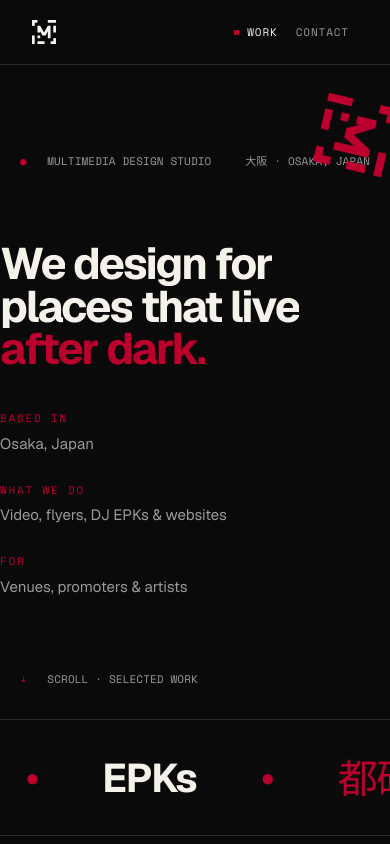
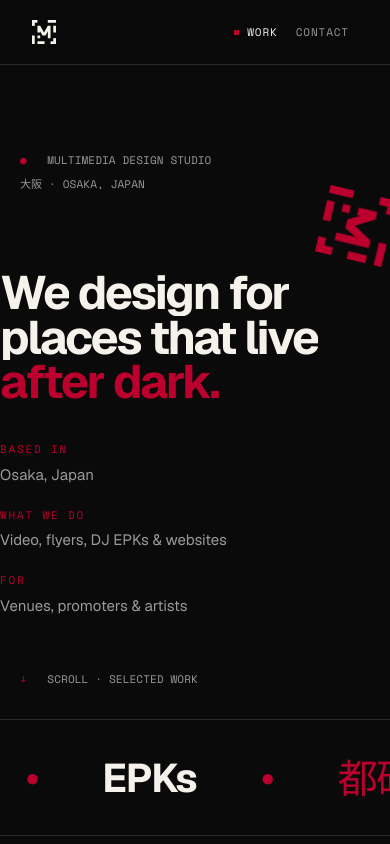
Before and after one commit to miyakolabco/miyakolab, a Next.js app: page / in a window 390 px wide. Shown: the top 844 px of the page. Built offline with nearby package versions, Linux system fonts and the light colour scheme.

Commit message:
Add files via upload

```diff
--- a/app/page.jsx
+++ b/app/page.jsx
@@ -55,11 +55,8 @@ export default function WorkPage() {
         >
           {/* Top labels */}
           <div
-            className="frame"
+            className="frame hero-toplabels"
             style={{
-              display: "flex",
-              justifyContent: "space-between",
-              alignItems: "baseline",
               color: "var(--fg-dim)",
             }}
           >
--- a/components/VimeoPlayer.jsx
+++ b/components/VimeoPlayer.jsx
@@ -7,10 +7,22 @@
 // `id` is the numeric Vimeo video ID (e.g. "1192188941").
 // Modes:
 //   background: muted autoplay loop, no controls — used for grid card previews
-//   player:     controls shown, autoplay — used inside the lightbox
+//   player:     autoplay with our own tap-to-pause — used inside the lightbox
+//
+// Why the overlay (player mode): a Vimeo iframe is a separate browsing
+// context, so a touch that STARTS on the video is swallowed by the iframe
+// and never reaches the lightbox's swipe handlers. A transparent overlay
+// sits on top of the iframe — touch on a normal DOM element bubbles up to
+// the lightbox, so swipes work no matter where they start. A tap on the
+// overlay (no drag) toggles play/pause via Vimeo's postMessage API.
+
+import { useEffect, useRef } from "react";
 
 export function VimeoPlayer({ id, mode = "player" }) {
   const isBg = mode === "background";
+  const iframeRef = useRef(null);
+  const playingRef = useRef(true);
+  const tapStart = useRef(null);
 
   // Vimeo player params — see https://developer.vimeo.com/player/sdk/embed
   const params = new URLSearchParams({
@@ -26,26 +38,111 @@ export function VimeoPlayer({ id, mode = "player" }) {
         }
       : {
           autoplay: "1",
-          controls: "1",
+          controls: "0", // we provide our own tap-to-pause
         }),
   });
 
   const src = `https://player.vimeo.com/video/${id}?${params.toString()}`;
 
+  // Send a command to the Vimeo player via postMessage
+  const post = (method, value) => {
+    const win = iframeRef.current?.contentWindow;
+    if (win) {
+      win.postMessage(
+        JSON.stringify(value !== undefined ? { method, value } : { method }),
+        "https://player.vimeo.com"
+      );
+    }
+  };
+
+  // On load, subscribe to the player's play/pause events
+  const onIframeLoad = () => {
+    post("addEventListener", "play");
+    post("addEventListener", "pause");
+  };
+
+  // Keep playingRef in sync with the player's real state
+  useEffect(() => {
+    if (isBg) return;
+    const onMsg = (e) => {
+      if (e.origin !== "https://player.vimeo.com") return;
+      let data;
+      try {
+        data = typeof e.data === "string" ? JSON.parse(e.data) : e.data;
+      } catch {
+        return;
+      }
+      if (data.event === "play") playingRef.current = true;
+      if (data.event === "pause") playingRef.current = false;
+    };
+    window.addEventListener("message", onMsg);
+    return () => window.removeEventListener("message", onMsg);
+  }, [isBg]);
+
+  // Background mode — plain iframe, no overlay (cards aren't swipe targets)
+  if (isBg) {
     return (
       <iframe
         src={src}
         title="Miyako Lab — video"
         allow="autoplay; fullscreen; picture-in-picture; clipboard-write; encrypted-media"
         referrerPolicy="strict-origin-when-cross-origin"
-      style={{
-        position: "absolute",
-        inset: 0,
-        width: "100%",
-        height: "100%",
-        border: 0,
-        display: "block",
-      }}
+        style={{ position: "absolute", inset: 0, width: "100%", height: "100%", border: 0, display: "block" }}
       />
     );
   }
+
+  // Player mode — iframe + transparent swipe/tap overlay.
+  // Tap (negligible movement) toggles play/pause; a drag is left to bubble
+  // up to the lightbox's swipe handlers.
+  const lastTouchEnd = useRef(0);
+
+  const togglePlay = () => {
+    post(playingRef.current ? "pause" : "play");
+    playingRef.current = !playingRef.current;
+  };
+
+  const onTouchStart = (e) => {
+    const t = e.touches[0];
+    tapStart.current = { x: t.clientX, y: t.clientY };
+  };
+  const onTouchEnd = (e) => {
+    lastTouchEnd.current = Date.now();
+    if (!tapStart.current) return;
+    const t = e.changedTouches[0];
+    const moved =
+      Math.abs(t.clientX - tapStart.current.x) +
+      Math.abs(t.clientY - tapStart.current.y);
+    // a real tap = barely moved; a swipe = moved, leave it for the lightbox
+    if (moved < 12) togglePlay();
+    tapStart.current = null;
+  };
+  const onClick = () => {
+    // ignore the synthetic click that follows a touch tap
+    if (Date.now() - lastTouchEnd.current < 600) return;
+    togglePlay();
+  };
+
+  return (
+    <>
+      <iframe
+        ref={iframeRef}
+        src={src}
+        title="Miyako Lab — video"
+        onLoad={onIframeLoad}
+        allow="autoplay; fullscreen; picture-in-picture; clipboard-write; encrypted-media"
+        referrerPolicy="strict-origin-when-cross-origin"
+        style={{ position: "absolute", inset: 0, width: "100%", height: "100%", border: 0, display: "block" }}
+      />
+      {/* Transparent overlay — owns touch so swipes reach the lightbox */}
+      <div
+        className="vimeo-swipe-overlay"
+        onTouchStart={onTouchStart}
+        onTouchEnd={onTouchEnd}
+        onClick={onClick}
+        style={{ position: "absolute", inset: 0, zIndex: 2, cursor: "pointer" }}
+        aria-hidden="true"
+      />
+    </>
+  );
+}
--- a/styles/globals.css
+++ b/styles/globals.css
@@ -669,6 +669,24 @@ button { font-family: inherit; cursor: pointer; }
   padding: 64px 32px;
 }
 
+/* Top label row — spaced on desktop, stacked on mobile so the
+   two labels never collide with each other or the rotating mark */
+.hero-toplabels {
+  display: flex;
+  justify-content: space-between;
+  align-items: baseline;
+  gap: 16px;
+}
+@media (max-width: 640px) {
+  .hero-toplabels {
+    flex-direction: column;
+    gap: 6px;
+    /* leave room on the right for the rotating mark */
+    padding-right: 84px;
+  }
+  .hero-toplabels .mono { font-size: 11px; }
+}
+
 /* The one kinetic element — a slowly rotating M-mark */
 .hero-mark {
   position: absolute;
@@ -733,13 +751,25 @@ button { font-family: inherit; cursor: pointer; }
 }
 
 @media (max-width: 640px) {
-  .hero-main { padding: 40px 0; }
+  .hero-main {
+    padding: 32px 0 8px;
+  }
+  /* Mark sits inside the hero, top-right, fully on-screen */
   .hero-mark {
-    top: auto;
-    bottom: 100%;
+    top: 0;
     right: 0;
+    width: 68px;
+    height: 68px;
   }
-  .hero-labels { gap: 28px; }
+  /* statement: smaller ceiling so it doesn't dwarf the screen */
+  .hero-statement {
+    font-size: clamp(40px, 12vw, 64px);
+    max-width: none;
+  }
+  .hero-labels {
+    gap: 22px;
+    margin-top: 36px;
+  }
   .hero-label { max-width: none; flex: 1 1 100%; }
 }
 
```
Lines whose indentation alone changed are shown as unchanged.
